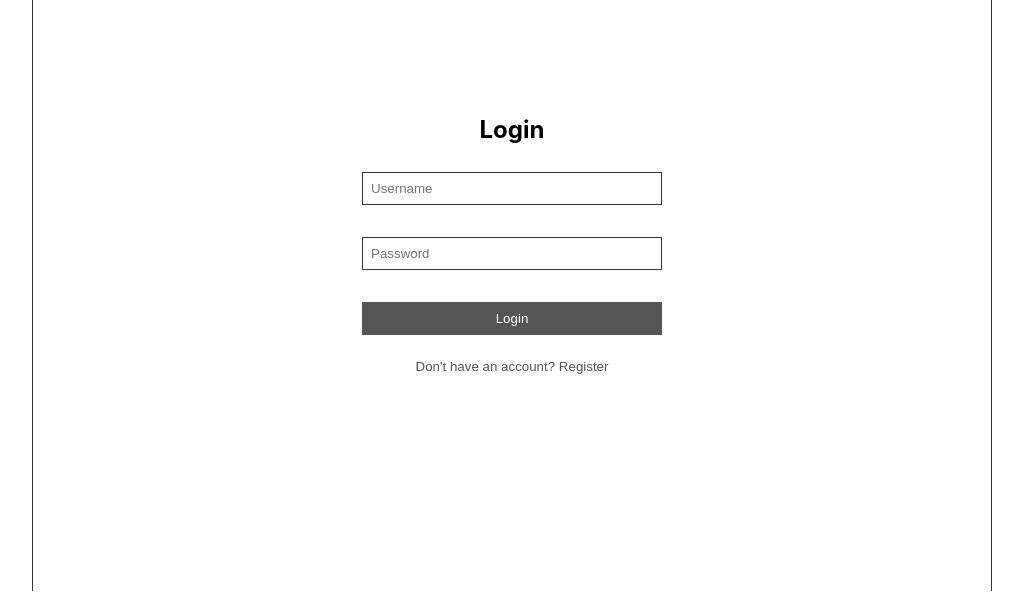
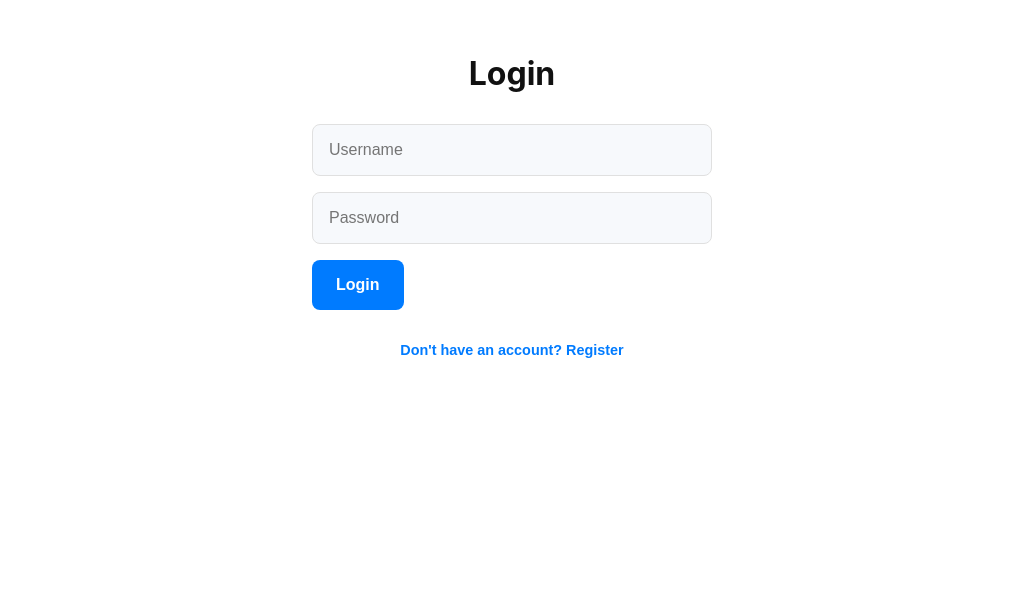
Before and after one commit to kyambuthia/go-chat-site, a React (Vite) app in the folder client/: page / in a window 1280 px wide. Shown: the part 189-800 px from the top of the page, without its empty margins (128-1151 px from the left). Built offline with nearby package versions, Linux system fonts and the light colour scheme; the HTML template or start-up script is replaced by a standard one.

Commit message:
style: overhaul UI with modern design

```diff
--- a/client/src/index.css
+++ b/client/src/index.css
@@ -1,16 +1,18 @@
-/* Global Resets & Wireframe Look */
+
 :root {
-    --primary-bg: #ffffff;
-    --secondary-bg: #f0f0f0;
-    --text-color: #000000;
-    --border-color: #333333;
-    --accent-color: #555555; /* Darker gray for active states/buttons */
-    --danger-color: #cc0000; /* For logout, as it's a destructive action */
-    --spacing-xs: 0.5rem;
-    --spacing-sm: 1rem;
-    --spacing-md: 1.5rem;
-    --spacing-lg: 2rem;
-    --max-width-desktop: 960px;
+    --primary-bg: #f7f9fc;
+    --secondary-bg: #ffffff;
+    --text-color: #333333;
+    --border-color: #e0e0e0;
+    --accent-color: #007bff;
+    --danger-color: #dc3545;
+    --success-color: #28a745;
+    --spacing-xs: 4px;
+    --spacing-sm: 8px;
+    --spacing-md: 16px;
+    --spacing-lg: 24px;
+    --max-width-desktop: 1200px;
+    --border-radius: 8px;
 }
 
 * {
@@ -22,81 +24,78 @@
 html, body, #root, .App {
     height: 100%;
     width: 100%;
-    display: flex;
-    flex-direction: column;
 }
 
 body {
-    font-family: -apple-system, BlinkMacSystemFont, "Segoe UI", Roboto, Helvetica, Arial, sans-serif;
+    font-family: 'Inter', -apple-system, BlinkMacSystemFont, "Segoe UI", Roboto, Helvetica, Arial, sans-serif;
     background-color: var(--primary-bg);
     color: var(--text-color);
-    line-height: 1.5;
+    line-height: 1.6;
 }
 
-/* Main App Container */
 .App {
+    display: flex;
+    flex-direction: column;
     max-width: var(--max-width-desktop);
     margin: 0 auto;
-    border-left: 1px solid var(--border-color);
-    border-right: 1px solid var(--border-color);
-    position: relative; /* For fixed bottom nav */
-    overflow: hidden; /* Hide scrollbars on main app if content overflows */
+    background-color: var(--secondary-bg);
+    box-shadow: 0 4px 12px rgba(0,0,0,0.05);
 }
 
-/* Content Area (excluding nav) */
 .app-content {
     flex-grow: 1;
-    overflow-y: auto; /* Scrollable content */
-    padding-bottom: calc(var(--spacing-sm) + 40px); /* Space for bottom nav */
+    overflow-y: auto;
+    padding: var(--spacing-lg);
 }
 
-/* --- Navigation (Bottom Tabs) --- */
 nav {
     display: flex;
     justify-content: space-around;
     align-items: center;
     background-color: var(--secondary-bg);
     border-top: 1px solid var(--border-color);
-    padding: var(--spacing-xs) 0;
-    position: fixed;
-    bottom: 0;
-    width: 100%;
-    max-width: var(--max-width-desktop); /* Match App width */
-    margin: 0 auto; /* Center with App */
-    z-index: 1000;
+    padding: var(--spacing-sm) 0;
 }
 
 nav button {
-    flex: 1;
     background: none;
     border: none;
-    color: var(--text-color);
-    padding: var(--spacing-sm) var(--spacing-xs);
+    color: #888;
+    padding: var(--spacing-sm) var(--spacing-md);
     cursor: pointer;
-    font-size: 0.9rem;
-    transition: background-color 0.2s, color 0.2s;
-    border-radius: 0;
+    font-size: 1rem;
+    font-weight: 500;
+    transition: color 0.2s;
+    border-radius: var(--border-radius);
 }
 
-nav button:hover:not(.active) {
-    background-color: var(--border-color);
-    color: var(--primary-bg);
+nav button:hover {
+    color: var(--accent-color);
 }
 
 nav button.active {
     color: var(--accent-color);
-    font-weight: bold;
-    border-bottom: 2px solid var(--accent-color);
+    font-weight: 700;
 }
 
-/* --- General Elements --- */
 h1, h2, h3 {
-    margin-bottom: var(--spacing-sm);
-    color: var(--text-color);
+    margin-bottom: var(--spacing-md);
+    color: #111;
+    font-weight: 700;
 }
 
 p {
-    margin-bottom: var(--spacing-xs);
+    margin-bottom: var(--spacing-sm);
+}
+
+.form-group {
+    margin-bottom: var(--spacing-md);
+}
+
+.form-group label {
+    display: block;
+    margin-bottom: var(--spacing-sm);
+    font-weight: 600;
 }
 
 input[type="text"],
@@ -104,189 +103,173 @@ input[type="password"],
 input[type="email"],
 textarea {
     width: 100%;
-    padding: var(--spacing-xs);
-    margin-bottom: var(--spacing-sm);
+    padding: var(--spacing-md);
+    margin-bottom: var(--spacing-md);
     border: 1px solid var(--border-color);
-    border-radius: 0px; /* Wireframe look */
+    border-radius: var(--border-radius);
     background-color: var(--primary-bg);
     color: var(--text-color);
+    font-size: 1rem;
+    transition: border-color 0.2s, box-shadow 0.2s;
+}
+
+input[type="text"]:focus,
+input[type="password"]:focus,
+input[type="email"]:focus,
+textarea:focus {
+    outline: none;
+    border-color: var(--accent-color);
+    box-shadow: 0 0 0 3px rgba(0, 123, 255, 0.1);
 }
 
 button {
-    padding: var(--spacing-xs) var(--spacing-sm);
-    border: 1px solid var(--border-color);
-    border-radius: 0px; /* Wireframe look */
-    background-color: var(--primary-bg);
-    color: var(--text-color);
+    padding: var(--spacing-md) var(--spacing-lg);
+    border: none;
+    border-radius: var(--border-radius);
+    background-color: var(--accent-color);
+    color: #fff;
     cursor: pointer;
-    transition: background-color 0.2s, color 0.2s, border-color 0.2s;
+    font-size: 1rem;
+    font-weight: 600;
+    transition: background-color 0.2s, transform 0.1s;
 }
 
 button:hover {
-    background-color: var(--secondary-bg);
-    border-color: var(--text-color);
+    background-color: #0056b3;
 }
 
-button.primary {
-    background-color: var(--accent-color);
-    color: var(--primary-bg);
-    border-color: var(--accent-color);
-}
-
-button.primary:hover {
-    background-color: var(--text-color);
-    color: var(--primary-bg);
-    border-color: var(--text-color);
+button:active {
+    transform: translateY(1px);
 }
 
 button.danger {
     background-color: var(--danger-color);
-    color: var(--primary-bg);
-    border-color: var(--danger-color);
 }
 
 button.danger:hover {
-    background-color: darken(var(--danger-color), 10%);
-    border-color: darken(var(--danger-color), 10%);
+    background-color: #c82333;
 }
 
-/* --- Auth Pages (Login/Register) --- */
 .auth-container {
     display: flex;
     flex-direction: column;
     align-items: center;
     justify-content: center;
-    min-height: 100vh; /* Full viewport height */
-    padding: var(--spacing-sm);
-    text-align: center;
+    height: 100%;
+    padding: var(--spacing-lg);
 }
 
 .auth-container h2 {
-    margin-bottom: var(--spacing-md);
+    margin-bottom: var(--spacing-lg);
+    font-size: 2rem;
 }
 
 .auth-container form {
     width: 100%;
-    max-width: 300px;
-    display: flex;
-    flex-direction: column;
-    gap: var(--spacing-sm);
-}
-
-.auth-container button {
-    width: 100%;
+    max-width: 400px;
 }
 
 .auth-switch-button {
-    margin-top: var(--spacing-sm);
+    margin-top: var(--spacing-md);
     background: none;
     border: none;
     color: var(--accent-color);
     cursor: pointer;
+    font-size: 0.9rem;
 }
 
-/* --- Main Content Area --- */
-.app-content {
-    flex-grow: 1;
-    overflow-y: auto; /* Scrollable content */
-    padding: var(--spacing-sm);
-    padding-bottom: calc(var(--spacing-sm) + 40px); /* Space for bottom nav */
-}
-
-/* --- Chat Component --- */
 .chat-window {
     display: flex;
     flex-direction: column;
     height: 100%;
-    border: 1px solid var(--border-color);
-    border-radius: 0px; /* Wireframe look */
-    overflow: hidden;
 }
 
 .chat-header {
     display: flex;
     align-items: center;
-    padding: var(--spacing-sm);
+    padding: var(--spacing-md);
     border-bottom: 1px solid var(--border-color);
-    background-color: var(--secondary-bg);
 }
 
-.chat-header img {
-    width: 40px;
-    height: 40px;
-    border-radius: 50%;
-    margin-right: var(--spacing-sm);
-    border: 1px solid var(--border-color);
+.chat-header .back-button {
+    background: none;
+    border: none;
+    font-size: 1.5rem;
+    color: #888;
+    margin-right: var(--spacing-md);
+    padding: 0;
 }
 
 .chat-header h2 {
     margin: 0;
-    font-size: 1.1rem;
-}
-
-.chat-header button {
-    margin-right: var(--spacing-sm);
-    padding: var(--spacing-xs) var(--spacing-sm);
+    font-size: 1.25rem;
 }
 
 .messages {
     flex-grow: 1;
     overflow-y: auto;
-    padding: var(--spacing-sm);
+    padding: var(--spacing-lg);
     display: flex;
     flex-direction: column;
 }
 
 .message {
-    max-width: 70%;
-    padding: var(--spacing-xs) var(--spacing-sm);
-    border-radius: 0px; /* Wireframe look */
-    margin-bottom: var(--spacing-xs);
+    max-width: 75%;
+    margin-bottom: var(--spacing-sm);
+    display: flex;
+}
+
+.message-body {
+    padding: var(--spacing-sm) var(--spacing-md);
+    border-radius: 12px;
     word-wrap: break-word;
-    line-height: 1.4;
+    line-height: 1.5;
 }
 
 .message.sent {
     align-self: flex-end;
+}
+
+.message.sent .message-body {
     background-color: var(--accent-color);
-    color: var(--primary-bg);
+    color: #fff;
+    border-bottom-right-radius: 4px;
 }
 
 .message.received {
     align-self: flex-start;
-    background-color: var(--secondary-bg);
+}
+
+.message.received .message-body {
+    background-color: var(--primary-bg);
     color: var(--text-color);
     border: 1px solid var(--border-color);
+    border-bottom-left-radius: 4px;
 }
 
 .input-area {
     display: flex;
-    padding: var(--spacing-sm);
+    padding: var(--spacing-md);
     border-top: 1px solid var(--border-color);
     background-color: var(--secondary-bg);
 }
 
 .input-area input {
     flex-grow: 1;
-    margin-right: var(--spacing-sm);
+    margin-right: var(--spacing-md);
     margin-bottom: 0;
 }
 
-/* --- Contacts List --- */
 .contacts-list {
     display: flex;
     flex-direction: column;
-    border: 1px solid var(--border-color);
-    border-radius: 0px; /* Wireframe look */
-    overflow: hidden;
     height: 100%;
 }
 
 .contacts-list h2 {
-    padding: var(--spacing-sm);
+    padding-bottom: var(--spacing-md);
     border-bottom: 1px solid var(--border-color);
-    background-color: var(--secondary-bg);
-    margin-bottom: 0;
+    margin-bottom: var(--spacing-md);
 }
 
 .contacts-list ul {
@@ -299,181 +282,97 @@ button.danger:hover {
     display: flex;
     align-items: center;
     padding: var(--spacing-sm);
-    border-bottom: 1px solid var(--border-color);
+    border-radius: var(--border-radius);
     cursor: pointer;
-}
-
-.contacts-list li:last-child {
-    border-bottom: none;
+    transition: background-color 0.2s;
 }
 
 .contacts-list li:hover {
-    background-color: var(--secondary-bg);
-}
-
-.contacts-list li img {
-    width: 30px;
-    height: 30px;
-    border-radius: 50%;
-    margin-right: var(--spacing-sm);
-    border: 1px solid var(--border-color);
-}
-
-.empty-contacts, .empty-chat-message {
-    padding: var(--spacing-md);
-    text-align: center;
-    color: var(--accent-color);
-}
-
-.empty-contacts h2 {
-    margin-bottom: var(--spacing-sm);
-}
-
-.empty-contacts p {
-    margin-bottom: var(--spacing-md);
-}
-
-/* --- Invite Component --- */
-.invite {
-    padding: var(--spacing-sm);
-    border: 1px solid var(--border-color);
-    border-radius: 0px; /* Wireframe look */
-    margin: var(--spacing-sm);
     background-color: var(--primary-bg);
 }
 
-.invite h2 {
-    margin-bottom: var(--spacing-md);
+.empty-contacts {
     text-align: center;
+    padding: var(--spacing-lg);
 }
 
-.invite form {
-    gap: var(--spacing-sm);
-}
-
-.invite p {
-    margin-top: var(--spacing-sm);
-    text-align: center;
-    color: var(--accent-color);
+.invite {
+    margin-top: var(--spacing-lg);
 }
 
 .success-message {
-    color: green;
+    color: var(--success-color);
+    margin-top: var(--spacing-md);
 }
 
 .error-message {
     color: var(--danger-color);
+    margin-top: var(--spacing-md);
 }
 
-/* --- Account Page --- */
-.account-page {
-    padding: var(--spacing-sm);
+.avatar-placeholder {
+    width: 40px;
+    height: 40px;
+    border-radius: 50%;
+    background-color: var(--accent-color);
+    color: #fff;
     display: flex;
-    flex-direction: column;
-    gap: var(--spacing-sm);
-    border: 1px solid var(--border-color);
-    border-radius: 0px; /* Wireframe look */
-    margin: var(--spacing-sm);
-    background-color: var(--primary-bg);
+    align-items: center;
+    justify-content: center;
+    font-weight: 600;
+    margin-right: var(--spacing-md);
 }
 
-.account-page h2 {
-    text-align: center;
-    margin-bottom: var(--spacing-md);
+.invites-page ul {
+    list-style: none;
 }
 
-.user-details p,
-.wallet-details p {
-    padding: var(--spacing-xs);
-    border: 1px solid var(--border-color);
-    border-radius: 0px; /* Wireframe look */
-    background-color: var(--secondary-bg);
+.invites-page li {
+    display: flex;
+    align-items: center;
+    padding: var(--spacing-md);
+    border-bottom: 1px solid var(--border-color);
 }
 
-.logout-button {
-    margin-top: var(--spacing-md);
-    width: 100%;
-}
-
-/* --- Responsive Layout --- */
-@media (min-width: 769px) {
-    .App {
-        flex-direction: row; /* Desktop: side-by-side chat/contacts */
-        height: calc(100% - 40px); /* Adjust for fixed nav height */
-        margin-top: 20px; /* Push down from top */
-        margin-bottom: 20px; /* Push up from bottom */
-        border-radius: 0px; /* Wireframe look */
-    }
-
-    .app-content {
-        padding-bottom: 0; /* No need for bottom padding on desktop */
-    }
-
-    main {
-        flex-grow: 1;
-        padding: var(--spacing-sm);
-    }
-
-    nav {
-        position: absolute; /* Relative to App container */
-        bottom: 0;
-        left: 0;
-        right: 0;
-        width: auto; /* Let App container define width */
-        border-radius: 0px; /* Wireframe look */
-    }
-
-    .chat-container {
-        flex-direction: row;
-    }
-
-    .contacts-list {
-        width: 300px;
-        max-width: 300px;
-        height: auto;
-        border-right: 1px solid var(--border-color);
+.invites-page li:last-child {
     border-bottom: none;
 }
 
-    .chat-window {
-        flex-grow: 1;
-        height: auto;
+.invite-actions {
+    margin-left: auto;
+    display: flex;
+    gap: var(--spacing-sm);
 }
 
-    .contacts-list li img {
-        width: 30px;
-        height: 30px;
-        border-radius: 50%;
-        margin-right: var(--spacing-sm);
-        border: 1px solid var(--border-color);
-    }
+.account-page .user-card {
+    display: flex;
+    align-items: center;
+    background-color: var(--primary-bg);
+    padding: var(--spacing-lg);
+    border-radius: var(--border-radius);
+    margin-bottom: var(--spacing-lg);
 }
 
-@media (max-width: 768px) {
-    .App {
-        border-left: none;
-        border-right: none;
+.account-page .user-info h3 {
+    margin-bottom: var(--spacing-xs);
 }
 
-    nav {
-        border-radius: 0;
+.account-page .user-info p {
+    color: #888;
+    margin: 0;
 }
 
-    .auth-container {
-        min-height: auto;
-        height: 100%;
-        justify-content: flex-start;
-        padding-top: var(--spacing-lg);
+.account-page .wallet-card {
+    background-color: var(--primary-bg);
+    padding: var(--spacing-lg);
+    border-radius: var(--border-radius);
+    margin-bottom: var(--spacing-lg);
 }
 
-    main {
-        padding: var(--spacing-sm) var(--spacing-xs);
+.account-page .wallet-card h4 {
+    margin-bottom: var(--spacing-sm);
 }
 
-    .chat-window, .contacts-list, .invite, .account-page {
-        margin: 0;
-        border-radius: 0;
-        border-left: none;
-        border-right: none;
+.account-page .logout-button {
+    width: 100%;
 }
-}
```
Lines whose indentation alone changed are shown as unchanged.
